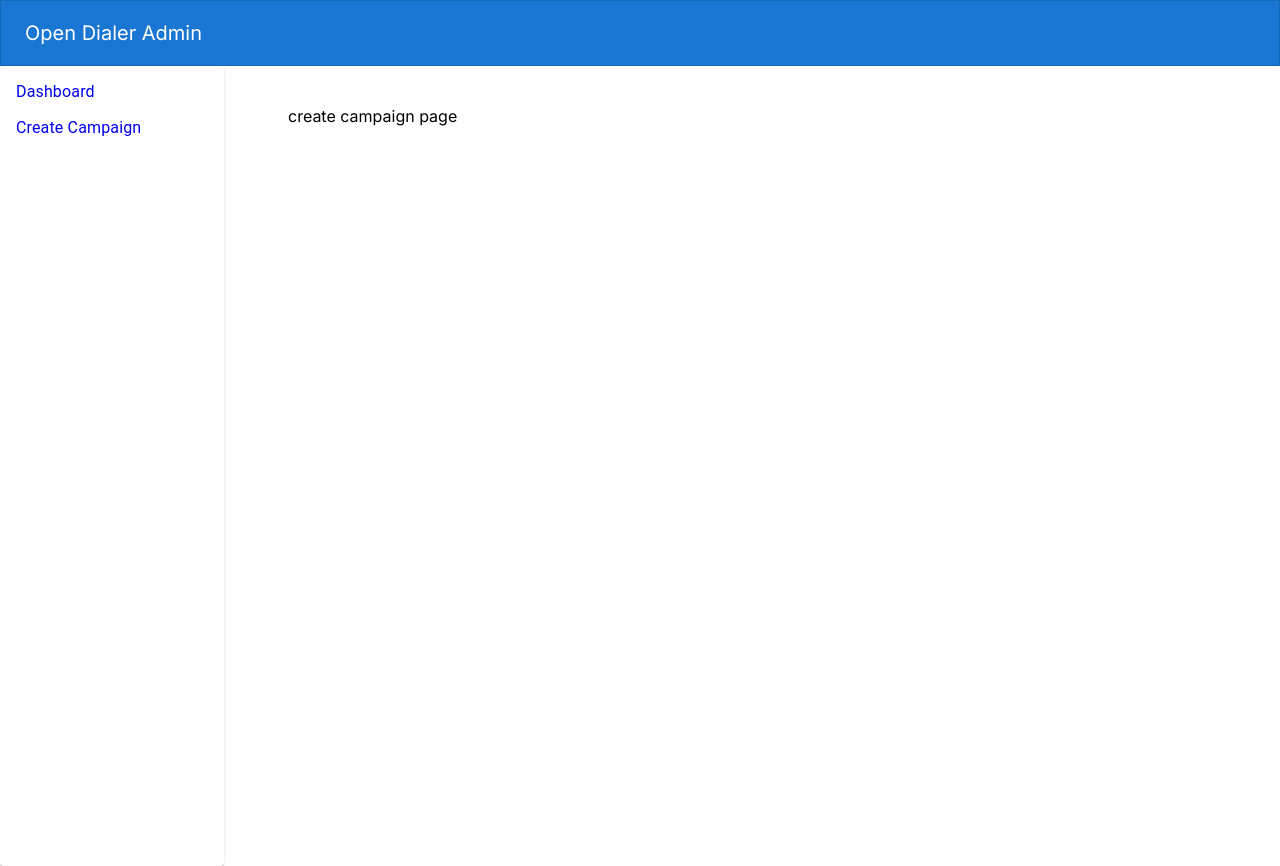
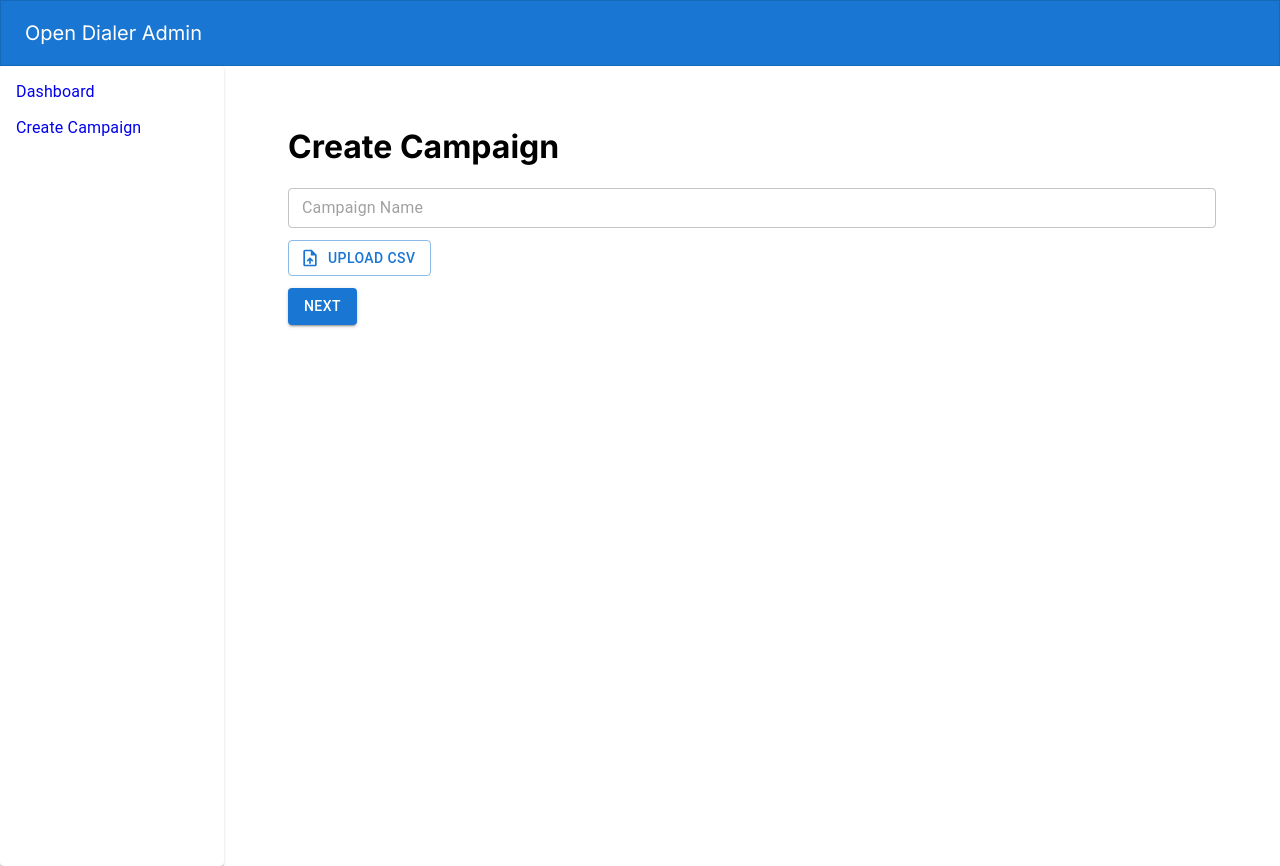
Before and after one commit to zachblume/opendialer, a Next.js app in the folder app/: page /admin/campaigns/create in a window 1280 px wide. Built offline with nearby package versions, Linux system fonts and the light colour scheme.

Commit message:
File upload working

```diff
--- a/app/next.config.js
+++ b/app/next.config.js
@@ -1,4 +1,8 @@
 /** @type {import('next').NextConfig} */
-const nextConfig = {}
+const nextConfig = {
+    experimental: {
+        serverActions: true,
+    },
+};
 
-module.exports = nextConfig
+module.exports = nextConfig;
--- a/app/package.json
+++ b/app/package.json
@@ -18,9 +18,10 @@
     "@types/react": "18.2.14",
     "@types/react-dom": "18.2.6",
     "autoprefixer": "10.4.14",
+    "csv-parse": "^5.5.0",
     "eslint": "8.43.0",
     "eslint-config-next": "13.4.7",
-    "next": "^13.4.7",
+    "next": "^13.4.19",
     "postcss": "8.4.24",
     "react": "18.2.0",
     "react-dom": "18.2.0",
--- a/app/src/app/admin/Layout.tsx
+++ b/app/src/app/admin/Layout.tsx
@@ -1,15 +1,10 @@
 import AppBar from "@mui/material/AppBar";
 import Toolbar from "@mui/material/Toolbar";
-import Typography from "@mui/material/Typography";
-import Button from "@mui/material/Button";
-import IconButton from "@mui/material/IconButton";
-import MenuIcon from "@mui/icons-material/Menu";
 import MenuList from "@mui/material/MenuList";
 import MenuItem from "@mui/material/MenuItem";
 import ListItemText from "@mui/material/ListItemText";
 import Link from "next/link";
 import { Paper } from "@mui/material";
-import Head from "next/head";
 
 const menu = [
     { title: "Dashboard", link: "/admin" },
@@ -19,10 +14,7 @@ const menu = [
 export default function AdminLayout({ children }: { children: React.ReactNode }) {
     return (
         <>
-            <Head>
-                <title>Open Dialer Admin</title>
-            </Head>
-            <AppBar variant="outlined" position="static">
+            <AppBar variant="outlined" position="static" elevation={0}>
                 <Toolbar>
                     <h1 className="text-xl font-normal">Open Dialer Admin</h1>
                 </Toolbar>
--- a/app/src/app/admin/campaigns/create/page.tsx
+++ b/app/src/app/admin/campaigns/create/page.tsx
@@ -1,4 +1,42 @@
+// import { UploadFile } from "@mui/icons-material";
+// import { Button, TextField } from "@mui/material";
+import Button from "@mui/material/Button";
+import TextField from "@mui/material/TextField";
+import UploadFile from "@mui/icons-material/UploadFile";
+import { parse } from "csv-parse/sync";
+
+// handleUpload server action nextjs
+async function handleUpload(data: any) {
+    "use server";
+    // get the file and turn it into json
+    const name = data.get("name");
+    const file = data.get("file");
+    const text = await file.text();
+    const parsed = parse(text, {
+        columns: true,
+        skip_empty_lines: true,
+    });
+    console.log({ parsed });
+}
+
 // This page is for creating a new dialer campaign
 export default function CreateCampaignPage() {
-    return "create campaign page";
+    return (
+        <>
+            <h1>Create Campaign</h1>
+            <form className="space-y-3" action={handleUpload}>
+                {/* Start with the name */}
+                <TextField placeholder="Campaign Name" size="small" fullWidth name="name" />
+                <div>
+                    <Button component="label" variant="outlined" startIcon={<UploadFile />}>
+                        Upload CSV
+                        <input type="file" name="file" accept=".csv" hidden />
+                    </Button>
+                </div>
+                <Button variant="contained" type="submit">
+                    Next
+                </Button>
+            </form>
+        </>
+    );
 }
--- a/app/src/app/layout.tsx
+++ b/app/src/app/layout.tsx
@@ -1,21 +1,17 @@
-import './globals.css'
-import { Inter } from 'next/font/google'
+import "./globals.css";
+import { Inter } from "next/font/google";
 
-const inter = Inter({ subsets: ['latin'] })
+const inter = Inter({ subsets: ["latin"] });
 
 export const metadata = {
-  title: 'Create Next App',
-  description: 'Generated by create next app',
+    title: "Open Dialer",
+    description: "Open source predictive dialer",
+};
+
+export default function RootLayout({ children }: { children: React.ReactNode }) {
+    return (
+        <html lang="en">
+            <body className={inter.className}>{children}</body>
+        </html>
+    );
 }
-
-export default function RootLayout({
-  children,
-}: {
-  children: React.ReactNode
-}) {
-  return (
-    <html lang="en">
-      <body className={inter.className}>{children}</body>
-    </html>
-  )
-}
```
Also changed, not shown: 1 other file (tests, documents, lock files or other folders).
